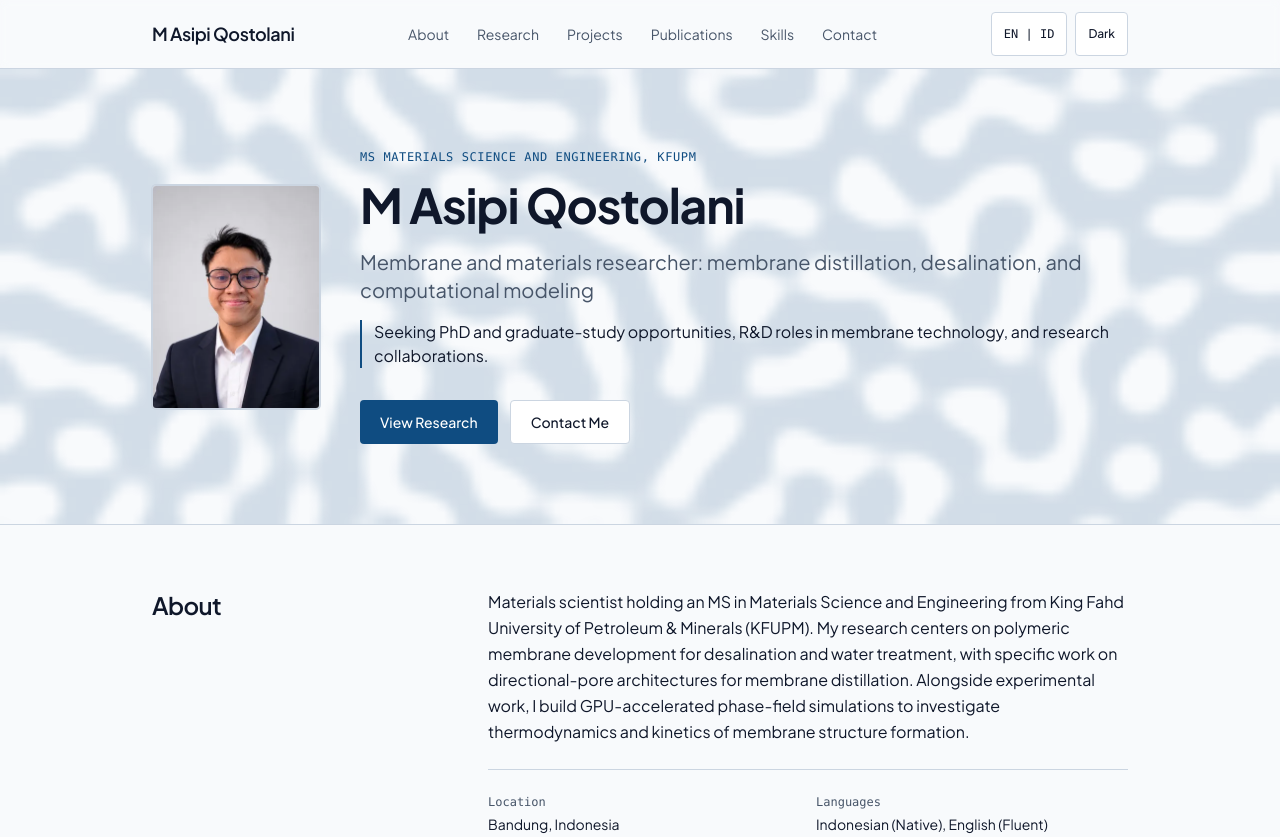
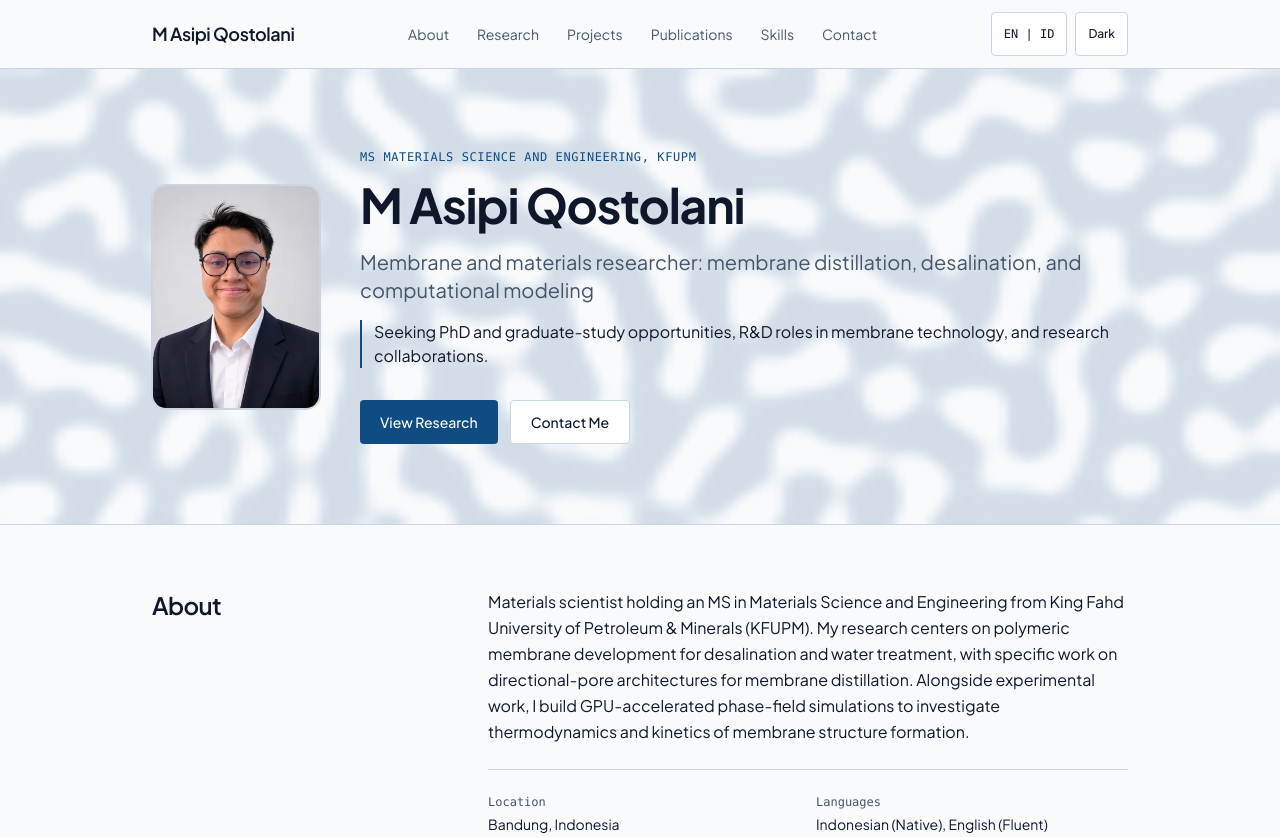
Before and after one commit to muhammadasipi/muhammadasipi.github.io, an Astro site: page / in a window 1280 px wide. Shown: the top 837 px of the page. Built offline with nearby package versions, Linux system fonts and the light colour scheme; Astro itself is replaced by a stand-in of ours.

Commit message:
Soften profile photo corners (14px) and center portrait framing

```diff
--- a/src/components/Hero.astro
+++ b/src/components/Hero.astro
@@ -31,19 +31,23 @@ const edges = [[0, 1], [1, 2], [2, 3], [3, 4], [4, 5], [0, 6], [0, 7], [1, 7], [
   <div class="relative z-10 mx-auto max-w-5xl px-4 sm:px-6">
     <div class="flex flex-col items-start gap-8 md:flex-row md:items-center md:gap-10">
       {site.photoUrl ? (
+        <div
+          style="width: 168px; height: 224px; aspect-ratio: 3 / 4;"
+          class="shrink-0 overflow-hidden rounded-[14px] border border-border bg-elevated ring-1 ring-border"
+        >
           <img
             src={site.photoUrl}
             alt="Portrait of M Asipi Qostolani"
             width="168"
             height="224"
-          style="width: 168px; height: 224px; aspect-ratio: 3 / 4; object-fit: cover; object-position: top;"
-          class="shrink-0 rounded border border-border bg-elevated ring-1 ring-border"
+            style="width: 100%; height: 100%; object-fit: cover; object-position: center; transform: translate(-1.5%, -5.5%) scale(1.14);"
           />
+        </div>
       ) : (
         <div
           aria-hidden="true"
           style="width: 168px; height: 224px; aspect-ratio: 3 / 4;"
-          class="flex shrink-0 items-center justify-center rounded border border-border bg-elevated ring-1 ring-border"
+          class="flex shrink-0 items-center justify-center rounded-[14px] border border-border bg-elevated ring-1 ring-border"
         >
           <span class="font-sans text-2xl font-semibold tracking-tight text-accent">MAQ</span>
         </div>
```
Lines whose indentation alone changed are shown as unchanged.
